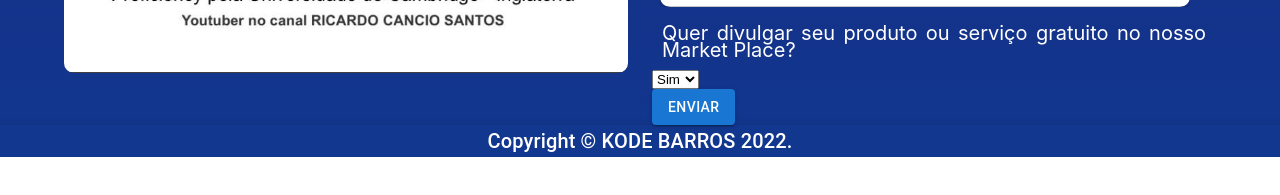
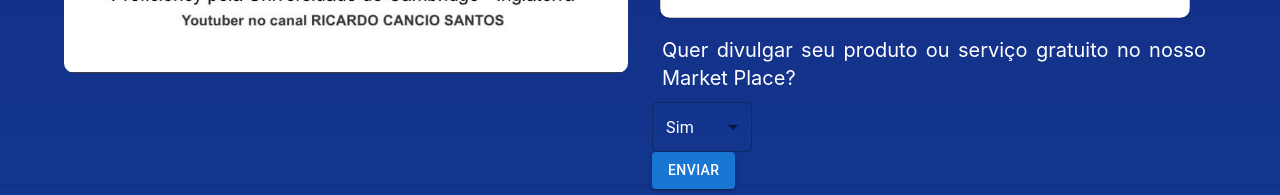
Before and after one commit to Jhrfbarros/trilhacerta-lancamento, a React (Create React App) app: page / in a window 1280 px wide. Shown: the part 1156-1351 px from the top of the page. Before the commit the page ends 1313 px from the top, so only its background shows below. Built offline with nearby package versions, Linux system fonts and the light colour scheme.

Commit message:
utilizando o componente select do material ui

```diff
--- a/src/pages/home/index.css
+++ b/src/pages/home/index.css
@@ -47,7 +47,7 @@
 .box-texto {
     text-align: justify;
     font-size: 14px;
-    line-height: 17px;
+    line-height: 28px;
     font-weight: 400;
     color: #FFF;
 }
--- a/src/pages/home/index.tsx
+++ b/src/pages/home/index.tsx
@@ -1,4 +1,4 @@
-import React from 'react';
+import React, { useState } from 'react';
 //import '../../../src/assets/video/videochamada.mp4';
 import HeaderAppBar from '../../components/headerAppBar';
 import FooterAppBar from '../../components/footerAppBar';
@@ -6,11 +6,40 @@ import './index.css'
 import { Grid, Container } from '@mui/material';
 import ButtonSubmit from '../../components/button';
 import InputsForm from '../../components/inputs';
+import MenuItem from '@mui/material/MenuItem';
+import Select, { SelectChangeEvent } from '@mui/material/Select';
+import { makeStyles } from "@material-ui/core/styles";
 
-const minicurriculo = require('../../assets/img/minicurriculo.jpg');
-const video = require('../../assets/video/videochamada.mp4')
+const color = "red"
+const useStyles = makeStyles(() => ({
+    select: {
+      "&:before": {
+        borderColor: color
+      },
+      "&:after": {
+        borderColor: color
+      }
+    },
+    icon: {
+      fill: color
+    }
+}));
 
 export default function Apresentacao() {
+
+    const minicurriculo = require('../../assets/img/minicurriculo.jpg');
+    const video = require('../../assets/video/videochamada.mp4')
+
+    const classes = useStyles();
+
+    const [divulgacao, setDivulgacao] = useState<string>("Sim");
+
+    const handleChange = (event: SelectChangeEvent) => {
+        setDivulgacao(event.target.value as string);
+    };
+
+
+
 
     return (
 
@@ -52,10 +81,29 @@ export default function Apresentacao() {
                                 Quer divulgar seu produto ou serviço
                                 gratuito no nosso Market Place?
                             </p>
-                            <select name="select">
-                                <option value="sim" selected>Sim</option>
-                                <option value="nao">Não</option>
-                            </select>
+
+                            <Select
+                                id="divulgacao"
+                                value={divulgacao}
+                                label="Divulgacao"
+                                onChange={handleChange}
+                                className={classes.select}
+                                inputProps={{
+                                    classes: {
+                                        icon: classes.icon
+                                    }
+                                }}
+                                sx={{
+                                    width: 100,
+                                    height: 50,
+                                    color: "#FFF",
+                                    borderColor: "#FFF"
+                                }}
+                                >
+                                <MenuItem selected value={"Sim"}>Sim</MenuItem>
+                                <MenuItem value={"Não"}>Não</MenuItem>
+                            </Select>
+
                             <ButtonSubmit url={'http://localhost:3000/apresentacao/trilhacerta'} />
                         </Grid>
                     </Grid>
```
